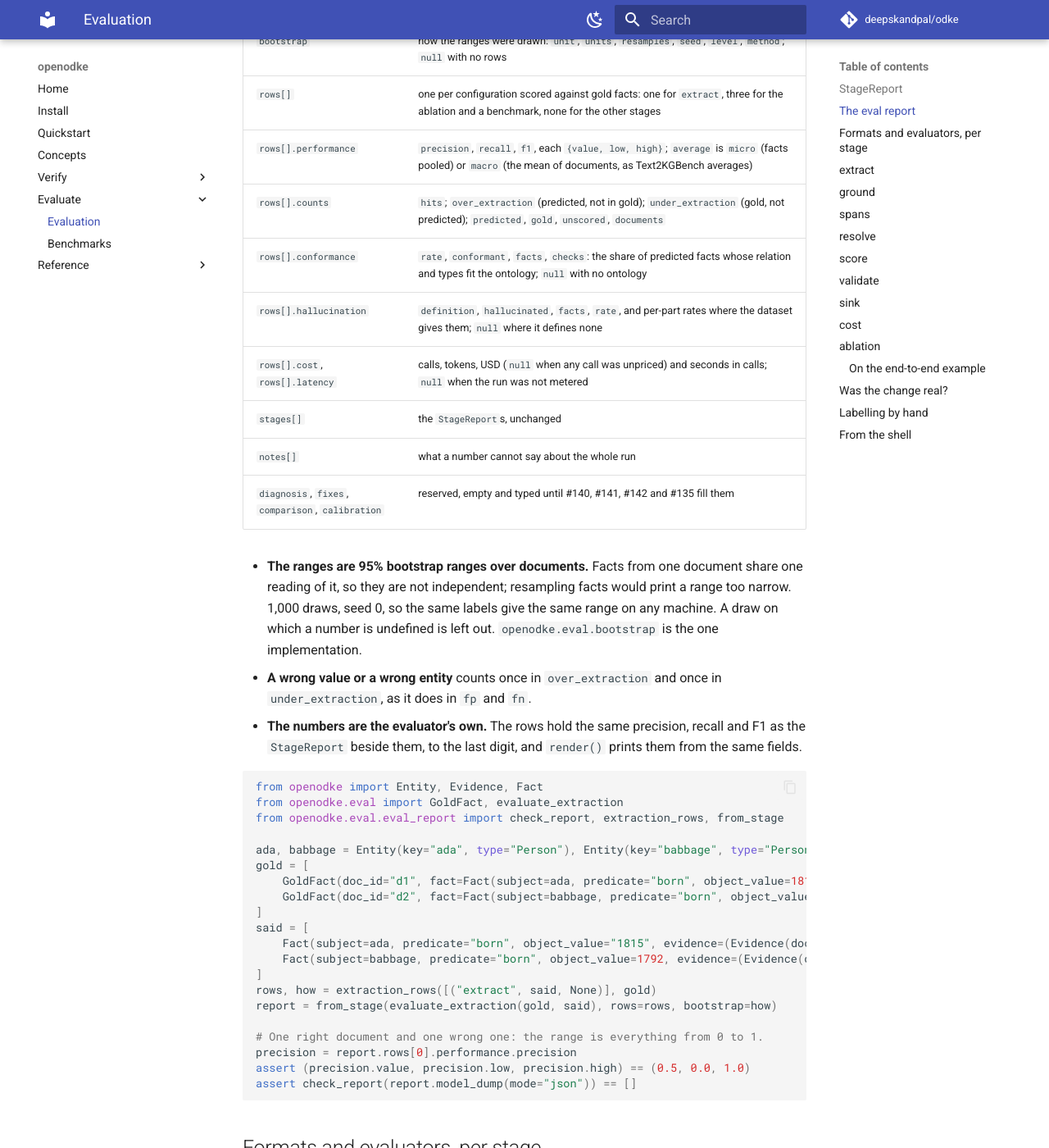
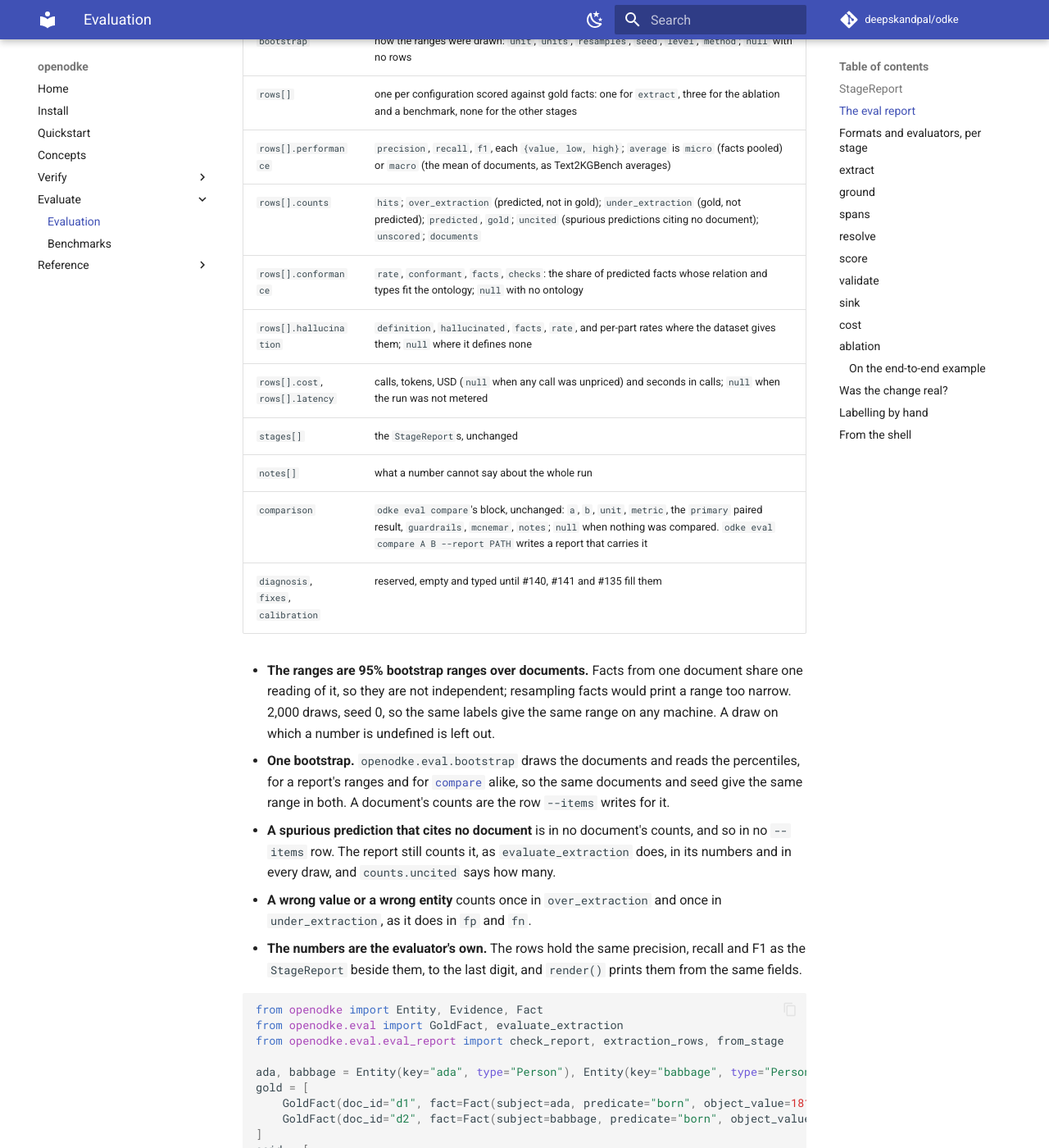
Before and after one commit to deepskandpal/odke, an MkDocs documentation site: the page built from docs/evaluation.md, in a window 1280 px wide and 1400 px high, scrolled down 1882 px. Shown: the whole window at 82% size. Built offline with MkDocs 1.6.1 and Material for MkDocs 9.7.7, drawn with Linux system fonts in a browser that asks for light colours; comment, search, counter and statistics services are not loaded; some of the changed text lies outside the part shown.

Commit message:
docs: one bootstrap for ranges and comparisons, and the comparison section
Co-Authored-By: Claude Opus 5.5 <noreply@anthropic.com>
Claude-Session: https://claude.ai/code/session_016EZ1FgTUH3NKEQyU837Wcd

```diff
--- a/docs/evaluation.md
+++ b/docs/evaluation.md
@@ -72,19 +72,28 @@ check the major version first.
 | `bootstrap` | how the ranges were drawn: `unit`, `units`, `resamples`, `seed`, `level`, `method`; `null` with no rows |
 | `rows[]` | one per configuration scored against gold facts: one for `extract`, three for the ablation and a benchmark, none for the other stages |
 | `rows[].performance` | `precision`, `recall`, `f1`, each `{value, low, high}`; `average` is `micro` (facts pooled) or `macro` (the mean of documents, as Text2KGBench averages) |
-| `rows[].counts` | `hits`; `over_extraction` (predicted, not in gold); `under_extraction` (gold, not predicted); `predicted`, `gold`, `unscored`, `documents` |
+| `rows[].counts` | `hits`; `over_extraction` (predicted, not in gold); `under_extraction` (gold, not predicted); `predicted`, `gold`; `uncited` (spurious predictions citing no document); `unscored`; `documents` |
 | `rows[].conformance` | `rate`, `conformant`, `facts`, `checks`: the share of predicted facts whose relation and types fit the ontology; `null` with no ontology |
 | `rows[].hallucination` | `definition`, `hallucinated`, `facts`, `rate`, and per-part rates where the dataset gives them; `null` where it defines none |
 | `rows[].cost`, `rows[].latency` | calls, tokens, USD (`null` when any call was unpriced) and seconds in calls; `null` when the run was not metered |
 | `stages[]` | the `StageReport`s, unchanged |
 | `notes[]` | what a number cannot say about the whole run |
-| `diagnosis`, `fixes`, `comparison`, `calibration` | reserved, empty and typed until #140, #141, #142 and #135 fill them |
+| `comparison` | `odke eval compare`'s block, unchanged: `a`, `b`, `unit`, `metric`, the `primary` paired result, `guardrails`, `mcnemar`, `notes`; `null` when nothing was compared. `odke eval compare A B --report PATH` writes a report that carries it |
+| `diagnosis`, `fixes`, `calibration` | reserved, empty and typed until #140, #141 and #135 fill them |
 
 - **The ranges are 95% bootstrap ranges over documents.** Facts from one
   document share one reading of it, so they are not independent; resampling
-  facts would print a range too narrow. 1,000 draws, seed 0, so the same labels
+  facts would print a range too narrow. 2,000 draws, seed 0, so the same labels
   give the same range on any machine. A draw on which a number is undefined is
-  left out. `openodke.eval.bootstrap` is the one implementation.
+  left out.
+- **One bootstrap.** `openodke.eval.bootstrap` draws the documents and reads
+  the percentiles, for a report's ranges and for [`compare`](#was-the-change-real)
+  alike, so the same documents and seed give the same range in both. A
+  document's counts are the row `--items` writes for it.
+- **A spurious prediction that cites no document** is in no document's counts,
+  and so in no `--items` row. The report still counts it, as
+  `evaluate_extraction` does, in its numbers and in every draw, and
+  `counts.uncited` says how many.
 - **A wrong value or a wrong entity** counts once in `over_extraction` and once
   in `under_extraction`, as it does in `fp` and `fn`.
 - **The numbers are the evaluator's own.** The rows hold the same precision,
@@ -561,13 +570,15 @@ compare  accuracy over 300 items  (A: p1.items.jsonl, B: p2.items.jsonl)
 - `--items` writes one row per item, for extract, ground, validate and route:
   `{"id": "d1", "tp": 3, "fp": 1, "fn": 0}` per labelled document, and
   `{"id": "g7", "correct": true}` per labelled fact or chunk. The rows sum to the
-  report's own counts.
+  report's own counts, less any spurious prediction that cites no document,
+  which is in no document's row and is named in a warning.
 - Both files must hold the same ids, and items are paired by id. Different items
   are refused, naming the ones only one side has: a comparison over different
   items measures the difference between the sets.
 - `--resamples` (2,000) and `--seed` (0): the same items and seed give the same
-  interval on every interpreter. `--json` prints one `Comparison` block, which a
-  versioned eval report can carry as its comparison section.
+  interval on every interpreter. `--json` prints one `Comparison` block, and
+  `--report PATH` writes it as the [eval report](#the-eval-report)'s
+  `comparison` section.
 
 **In CI**, keep the base run's items and compare the head's against them:
 
```
